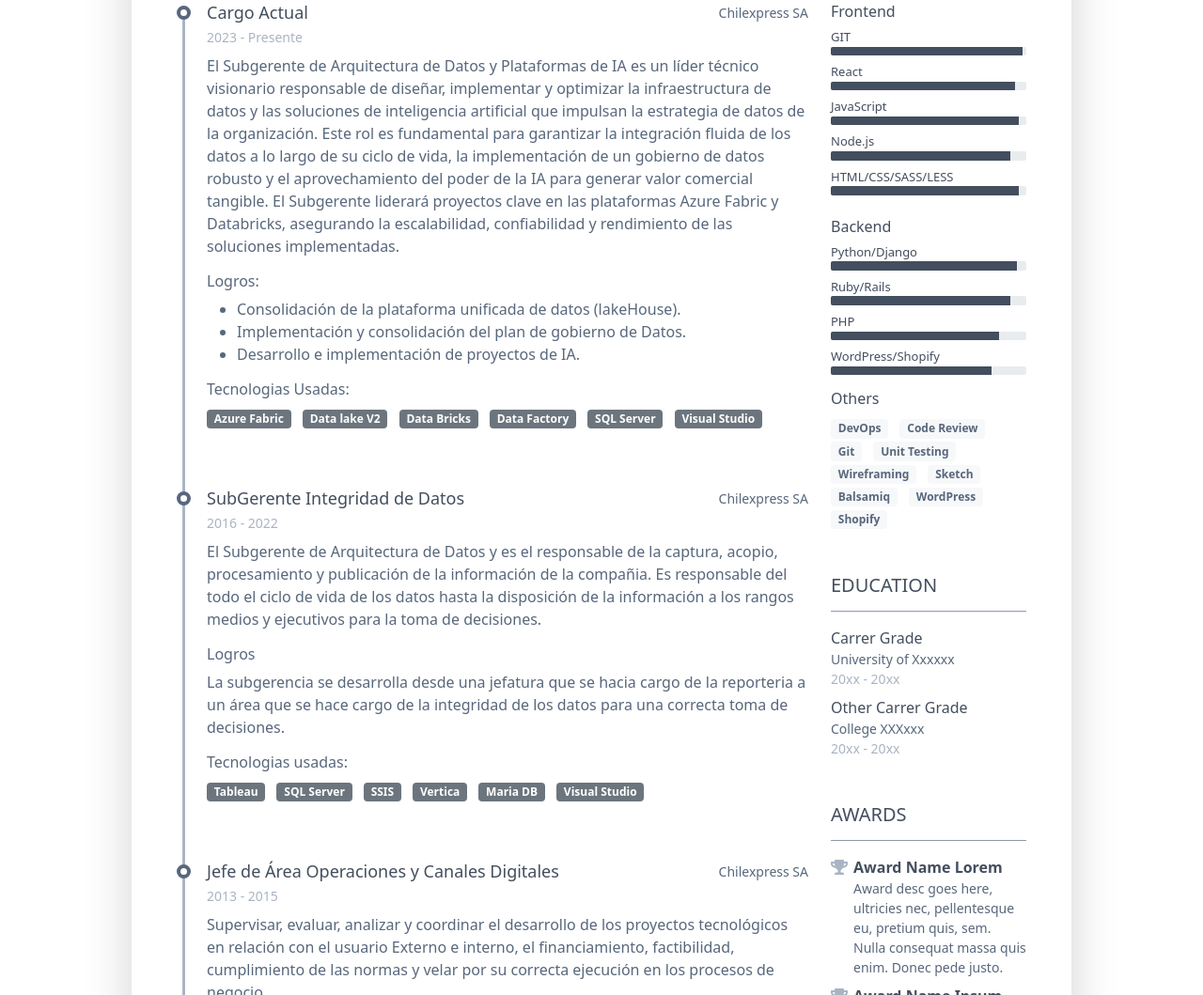
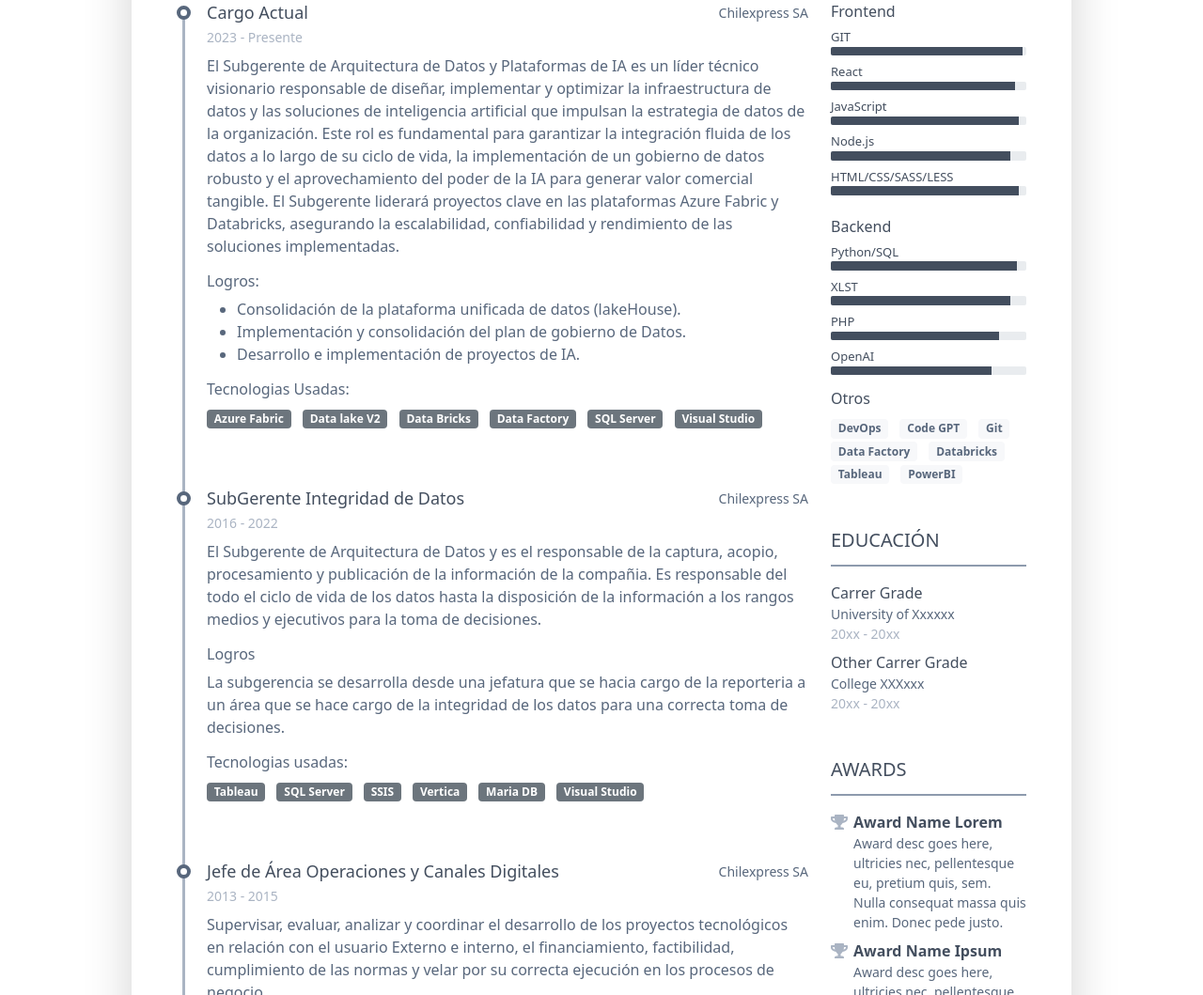
Before and after one commit to yosmelmendez/Curriculum, a plain HTML site: page index.html in a window 1280 px wide. Shown: the part 743-1802 px from the top of the page at 94% size. Drawn offline with nearby package versions, Linux system fonts and the light colour scheme.

```diff
--- a/index.html
+++ b/index.html
@@ -218,13 +218,13 @@
 						            <h4 class="resume-skills-cat font-weight-bold">Backend</h4>
 							        <ul class="list-unstyled">
 								        <li class="mb-2">
-								            <div class="resume-skill-name">Python/Django</div>
+								            <div class="resume-skill-name">Python/SQL</div>
 									        <div class="progress resume-progress">
 											    <div class="progress-bar theme-progress-bar-dark" role="progressbar" style="width: 95%" aria-valuenow="25" aria-valuemin="0" aria-valuemax="100"></div>
 											</div>
 								        </li>
 								        <li class="mb-2">
-								            <div class="resume-skill-name">Ruby/Rails</div>
+								            <div class="resume-skill-name">XLST</div>
 									        <div class="progress resume-progress">
 											    <div class="progress-bar theme-progress-bar-dark" role="progressbar" style="width: 92%" aria-valuenow="25" aria-valuemin="0" aria-valuemax="100"></div>
 											</div>
@@ -236,7 +236,7 @@
 											</div>
 								        </li>
 								        <li class="mb-2">
-								            <div class="resume-skill-name">WordPress/Shopify</div>
+								            <div class="resume-skill-name">OpenAI</div>
 									        <div class="progress resume-progress">
 											    <div class="progress-bar theme-progress-bar-dark" role="progressbar" style="width: 82%" aria-valuenow="25" aria-valuemin="0" aria-valuemax="100"></div>
 											</div>
@@ -245,23 +245,21 @@
 						        </div><!--//resume-skill-item-->
 
 						        <div class="resume-skill-item">
-						            <h4 class="resume-skills-cat font-weight-bold">Others</h4>
+						            <h4 class="resume-skills-cat font-weight-bold">Otros</h4>
 						            <ul class="list-inline">
 							            <li class="list-inline-item"><span class="badge badge-light">DevOps</span></li>
-							            <li class="list-inline-item"><span class="badge badge-light">Code Review</span></li>
+							            <li class="list-inline-item"><span class="badge badge-light">Code GPT</span></li>
 							            <li class="list-inline-item"><span class="badge badge-light">Git</span></li>
-							            <li class="list-inline-item"><span class="badge badge-light">Unit Testing</span></li>
-							            <li class="list-inline-item"><span class="badge badge-light">Wireframing</span></li>
-							            <li class="list-inline-item"><span class="badge badge-light">Sketch</span></li>
-							            <li class="list-inline-item"><span class="badge badge-light">Balsamiq</span></li>
-							            <li class="list-inline-item"><span class="badge badge-light">WordPress</span></li>
-							            <li class="list-inline-item"><span class="badge badge-light">Shopify</span></li>
+							            <li class="list-inline-item"><span class="badge badge-light">Data Factory</span></li>
+							            <li class="list-inline-item"><span class="badge badge-light">Databricks</span></li>
+							            <li class="list-inline-item"><span class="badge badge-light">Tableau</span></li>
+							            <li class="list-inline-item"><span class="badge badge-light">PowerBI</span></li>
 						            </ul>
 						        </div><!--//resume-skill-item-->
 						    </div><!--resume-section-content-->
 					    </section><!--//skills-section-->
 					    <section class="resume-section education-section mb-5">
-						    <h2 class="resume-section-title text-uppercase font-weight-bold pb-3 mb-3">Education</h2>
+						    <h2 class="resume-section-title text-uppercase font-weight-bold pb-3 mb-3">Educación</h2>
 						    <div class="resume-section-content">
 							    <ul class="list-unstyled">
 								    <li class="mb-2">
```
